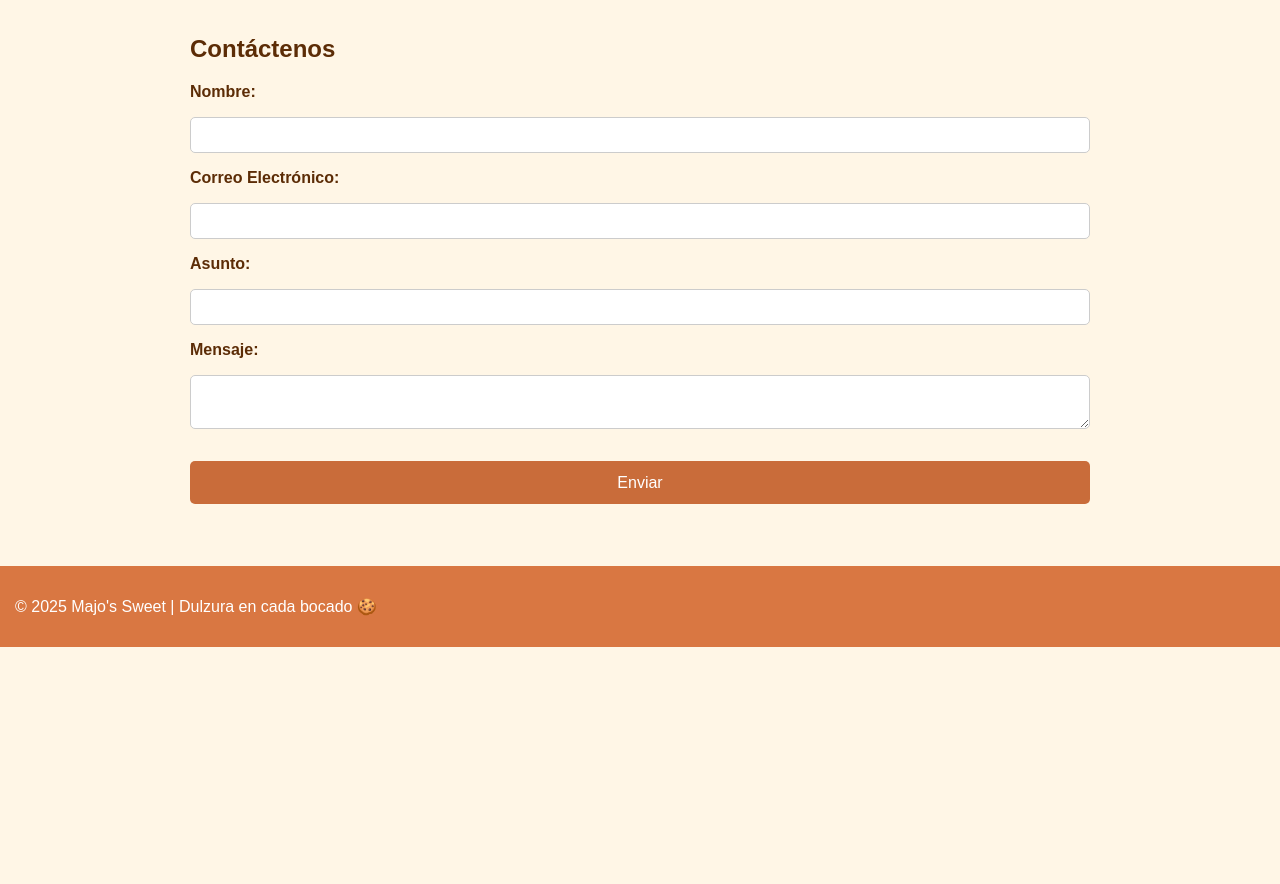
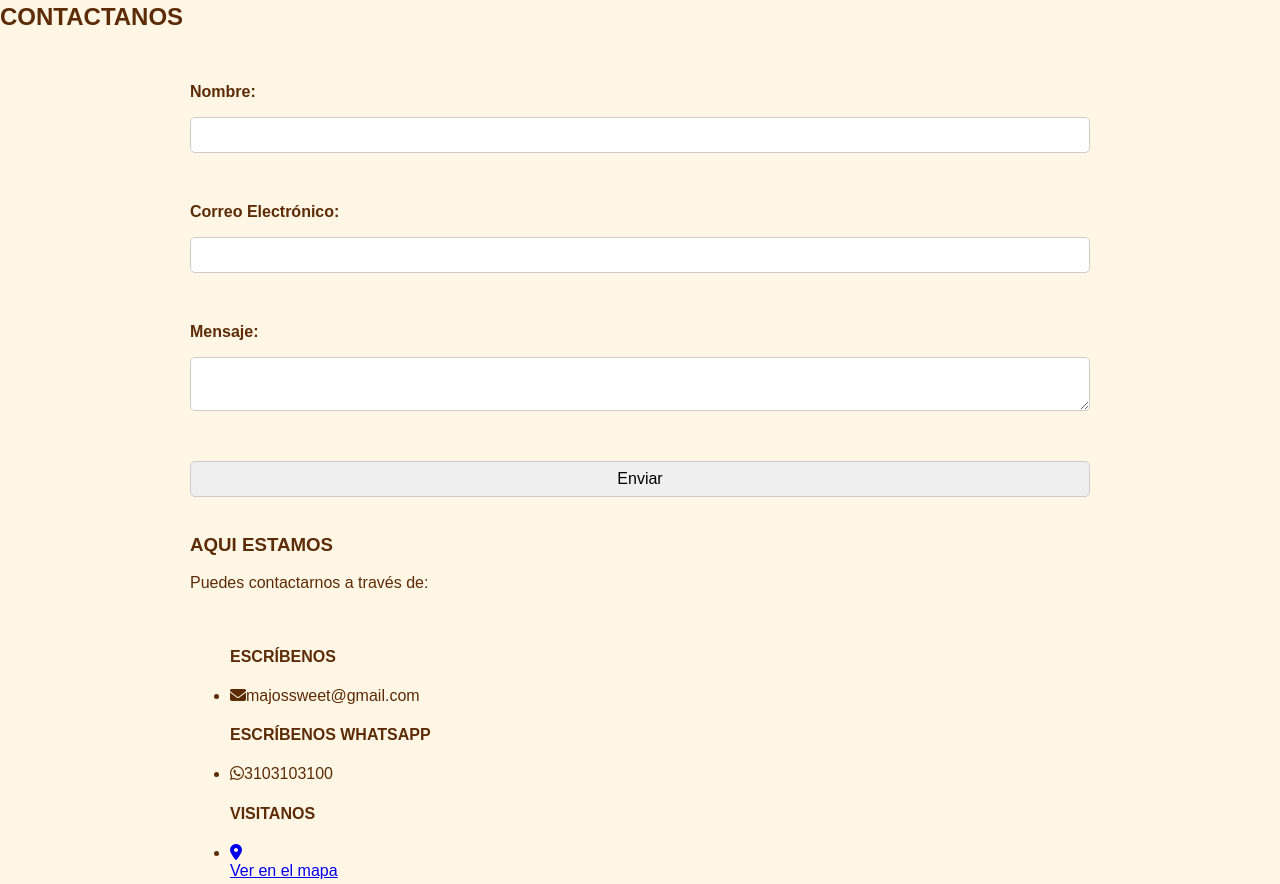
Before and after one commit to monihtech/monihtechapp, a plain HTML site: page contactenos.html in a window 1280 px wide. Shown: the part 144-1028 px from the top of the page. Before the commit the page ends 800 px from the top, so only its background shows below. Drawn offline with Linux system fonts and the light colour scheme.

Commit message:
contactenos.html

```diff
--- a/contactenos.html
+++ b/contactenos.html
@@ -5,6 +5,7 @@
     <meta name="viewport" content="width=device-width, initial-scale=1.0">
     <title>Contáctenos - Majo's Sweet</title>
     <link rel="stylesheet" href="contactenos.css">
+     <link rel="stylesheet" href="https://cdnjs.cloudflare.com/ajax/libs/font-awesome/6.4.2/css/all.min.css">
 
 </head>
 <body>
@@ -17,23 +18,33 @@
         </nav>
     </header>
 
+    <h2 id="cont">CONTACTANOS</h2>
     <section id="contact">
-        <h2>Contáctenos</h2>
         <form action="/submit" method="post">
-            <label for="name">Nombre:</label>
-            <input type="text" id="name" name="name" required>
+        <label for="name">Nombre:</label>
+        <input type="text" id="name" name="name" required><br>
+        <label for="email">Correo Electrónico:</label>
+        <input type="email" id="email" name="email" required><br>
+        <label for="message">Mensaje:</label>
+        <textarea id="message" name="message" required></textarea><br>
+        <input type="submit":hover value="Enviar">
+        </form>
+        <br>
+        <div class="info">
+        <h3>AQUI ESTAMOS</h3>
+         <p>Puedes contactarnos a través de:</p>
+         <br>
+    <ul>
+        <h4>ESCRÍBENOS</h4>
+        <li><i class="fa fa-envelope"></i>majossweet@gmail.com</li>
+        <h4>ESCRÍBENOS WHATSAPP</h4>
+        <li><i class="fa-brands fa-whatsapp"></i>3103103100</li>
+        <h4>VISITANOS</h4>
+        <li><a href="https://www.google.com/maps/place/Cra+29+%2350-20,+Sotomayor,+Bucaramanga,+Santander/@7.1142165,-73.1156482,16z/data=!3m1!4b1!4m6!3m5!1s0x8e683fddbf6d281d:0x59525a22763194bf!8m2!3d7.1142112!4d-73.1130733!16s%2Fg%2F11j8pz5t8m?entry=ttu&g_ep=EgoyMDI1MDUyOC4wIKXMDSoASAFQAw%3D%3D"
+             target="_blank"><i class="fa-solid fa-location-dot"></i></li>
+             Ver en el mapa</a></li>
+        </div>
 
-            <label for="email">Correo Electrónico:</label>
-            <input type="email" id="email" name="email" required>
-
-            <label for="subject">Asunto:</label>
-            <input type="text" id="subject" name="subject" required>
-
-            <label for="message">Mensaje:</label>
-            <textarea id="message" name="message" required></textarea>
-
-            <button type="submit">Enviar</button>
-        </form>
     </section>
 
     <footer>
```
